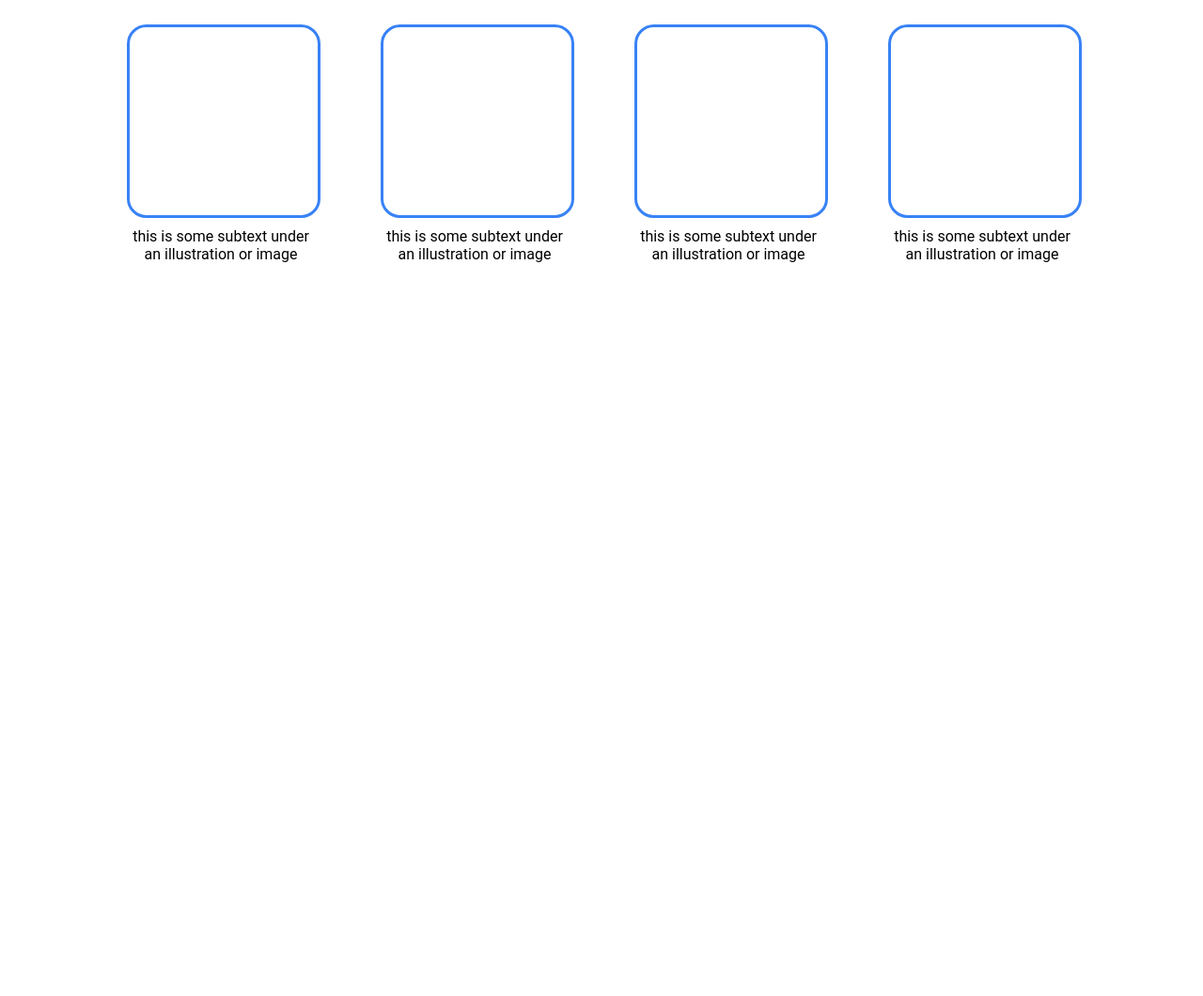
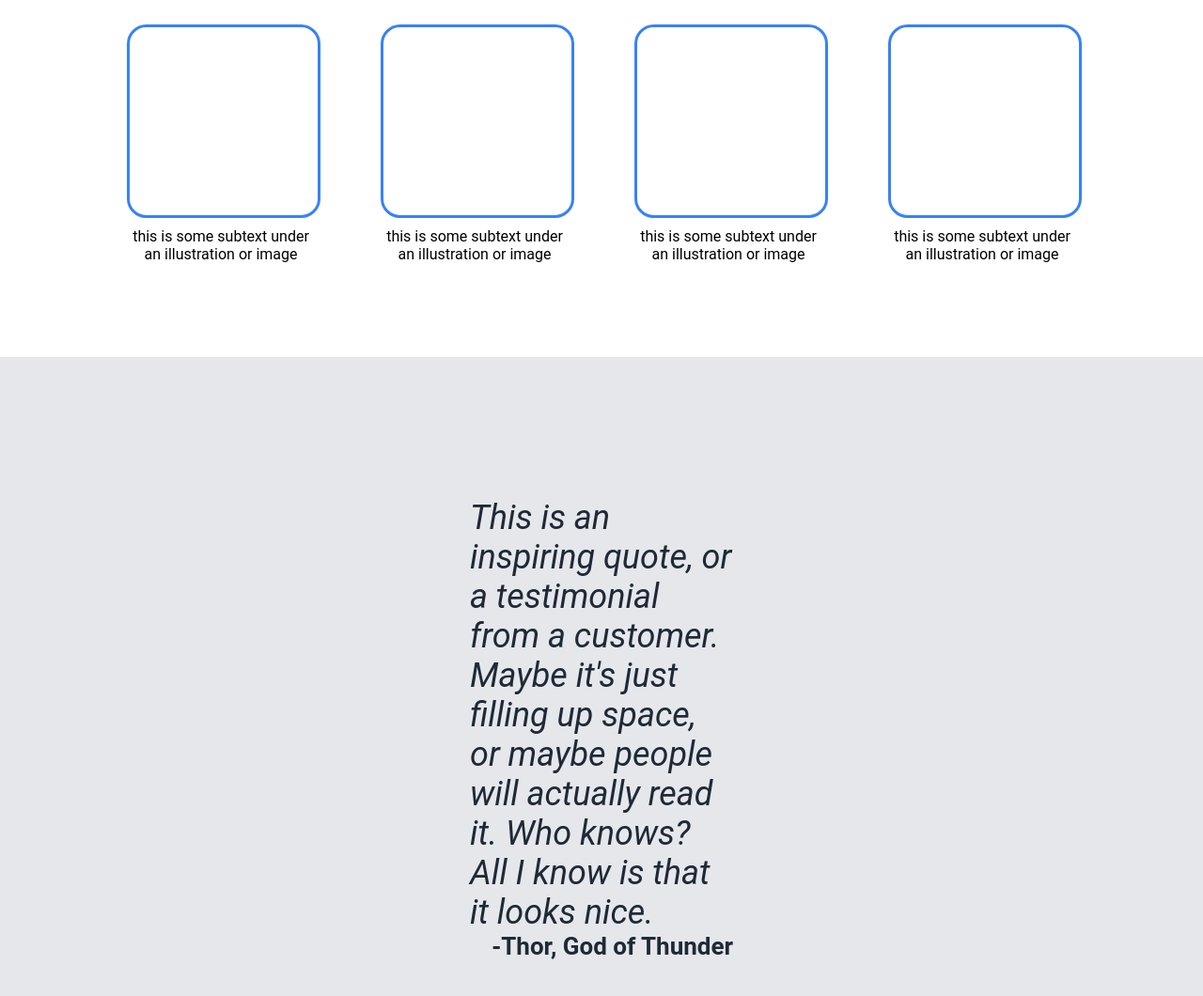
Before and after one commit to Filipol9/landing-page, a plain HTML site: page index.html in a window 1280 px wide. Shown: the part 500-1560 px from the top of the page at 94% size. Before the commit the page ends 800 px from the top, so only its background shows below. Drawn offline with Linux system fonts and the light colour scheme.

Commit message:
added quote-section

```diff
--- a/index.html
+++ b/index.html
@@ -32,5 +32,11 @@
             <div class="illustration"><div class="cube"></div>this is some subtext under an illustration or image</div>
         </div>
     </div>
+    <div class="quote-section">
+        <div class="quote">
+            This is an inspiring quote, or a testimonial from a customer. Maybe it's just filling up space, or maybe people will actually read it. Who knows? All I know is that it looks nice.
+        </div>
+        <div class="signature">-Thor, God of Thunder</div>
+    </div>
 </body>
 </html>
--- a/style.css
+++ b/style.css
@@ -67,6 +67,7 @@ body{
     display: flex;
     flex-direction: column;
     align-items: center;
+    margin-bottom: 100px;
 }
 .info{
     display: flex;
@@ -90,3 +91,22 @@ body{
     width: 200px;
     text-align: center;
 }
+.quote-section{
+    display: flex;
+    flex-direction: column;
+    justify-content: center;
+    align-items: center;
+    background-color: #E5E7EB;
+    padding: 150px 500px 150px 500px;
+}
+.quote{
+    font-size: 36px;
+    font-style: italic;
+    color: #1F2937;
+}
+.signature{
+    align-self: flex-end;
+    font-size: 26px;
+    font-weight: bold;
+    color: #1F2937;
+}
```
